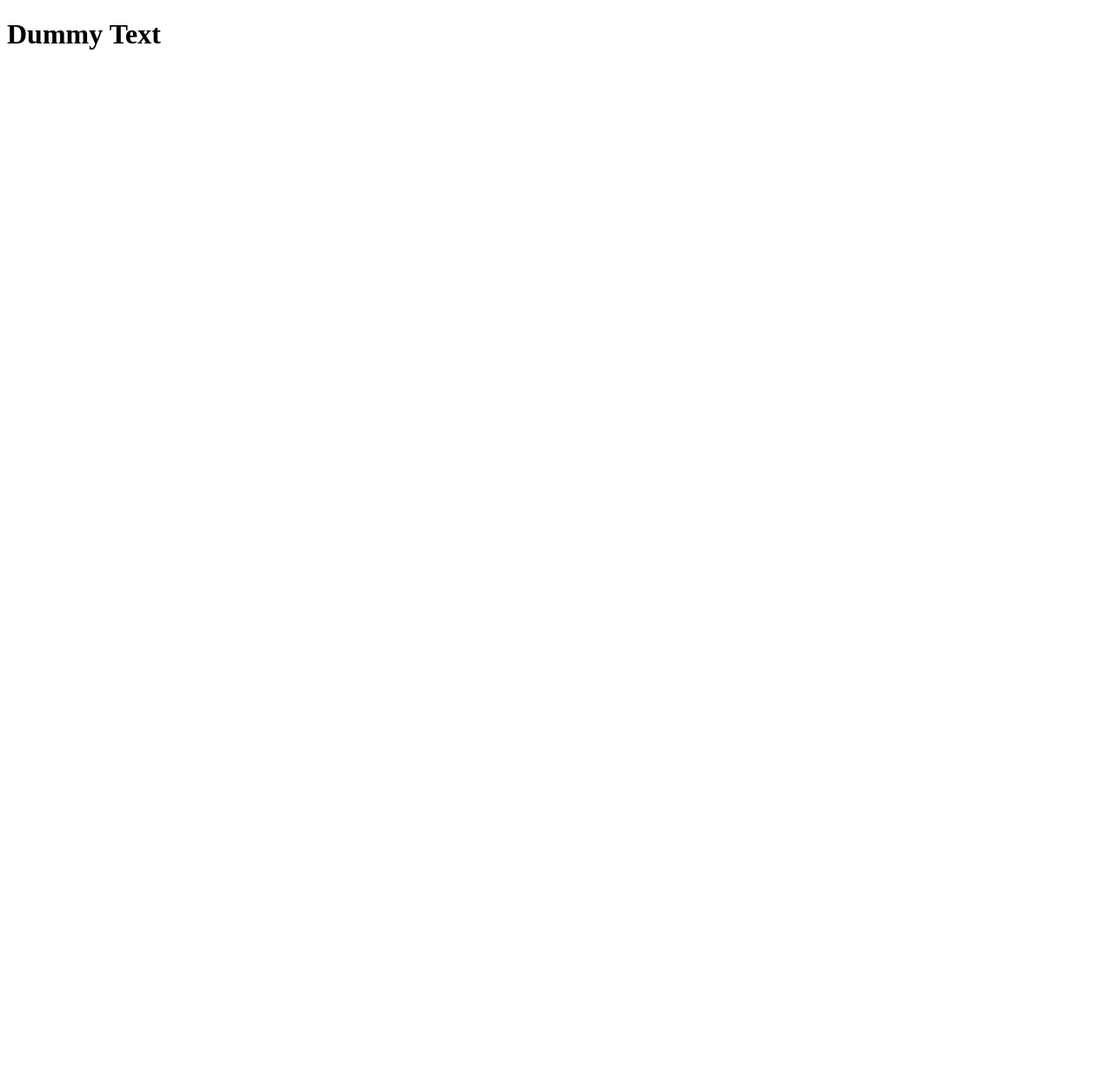
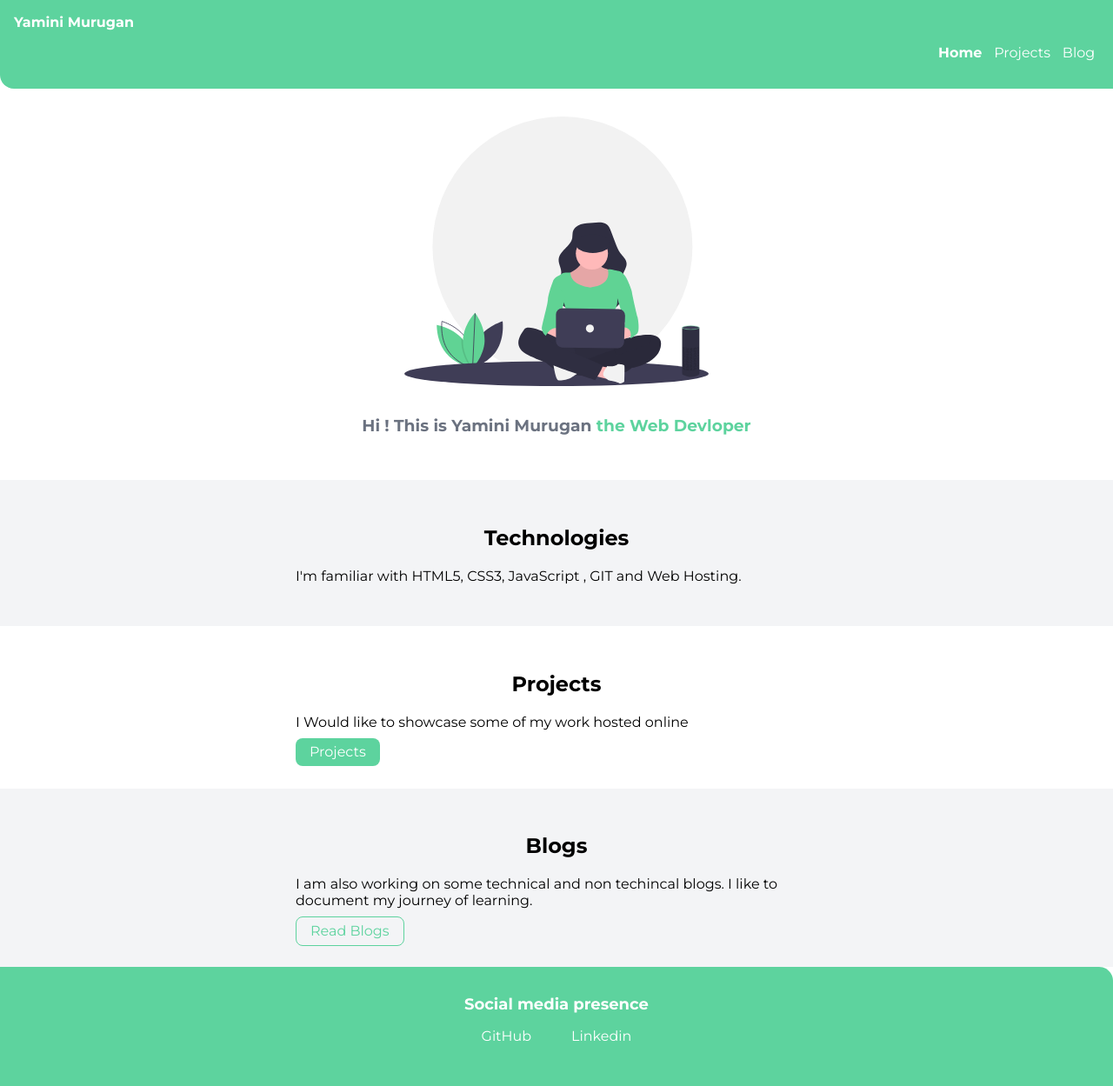
Before and after one commit to YaminiMurugan/Design_Website_01, a plain HTML site: page index.html in a window 1280 px wide. Shown: the whole page at 87% size. Before the commit the page ends 800 px from the top, so only its background shows below. Drawn offline with Linux system fonts and the light colour scheme.

Commit message:
Draft Version : Home , Project
WIP For blog

```diff
--- a/index.html
+++ b/index.html
@@ -5,8 +5,58 @@
     <meta http-equiv="X-UA-Compatible" content="IE=edge">
     <meta name="viewport" content="width=device-width, initial-scale=1.0">
     <title> Home | Yamini_Murugan</title>
+    <!-- Favicon-->
+    <link rel="icon" href="\Images\Wfavicon.png" type="image/png"/>
+    <!-- External Css-->
+    <link rel="stylesheet" href="\styles.css"/>
 </head>
 <body>
-    <h1> Dummy Text</h1>
+    <nav class="nav-container">
+            <div class="nav-brand">
+                Yamini Murugan </div>
+            <ul class ="no-bullet">
+                <li class="ul-inline"><a class="li-a active" href="/">Home</a></li>
+                <li class="ul-inline" ><a class="li-a" href="\projects.html">Projects</a></li>
+                <li class="ul-inline" ><a class="li-a" href="\blogs.html">Blog</a></li>
+            </ul>
+    </nav>
+    <header class="hero">
+        <img class="hero-img" src="\Images\avatar.svg" alt="My Avatar">
+        <h3 class="hero-heading">Hi ! This is Yamini Murugan <span style="color: var(--primary-color);"> the Web Devloper</span></h3>
+    </header>
+    <section class="section off-white">
+        <div class="centre_cont">
+        <h1>Technologies </h1>
+        <p> I'm familiar with HTML5, CSS3, JavaScript , GIT<!--, NodeJS, ReactJS,--> and Web Hosting.
+        </p>
+    </div>
+    </section>
+    <section class="section">
+        <!-- Sections can have <h1>-->
+        <div class="centre_cont">
+            <h1> Projects </h1>
+        <p>
+            I Would like to showcase some of my work hosted online
+        </p>
+        <a class= "links link-primary" href=" /"> Projects </a>
+    </div>
+        </section>
+        <section class="section off-white">
+            <div class="centre_cont">
+            <h1>Blogs</h1>
+            <p> I am also working on some technical and non techincal blogs.
+                I like to document my journey of learning.
+            </p>
+            <a class= "links link-secondary" href="/"> Read Blogs </a>
+        </div>
+        </section>
+
+        <footer class="footer">
+            <div class="footer-header">Social media presence</div>
+            <ul class="social-links no-bullet ">
+                <li class="ul-inline"><a class= "links" href="https://github.com/YaminiMurugan"> GitHub</a> </li>
+                <li class="ul-inline" ><a class= "links" href="https://www.linkedin.com/in/yamini-m-92bb35129/"> Linkedin </a> </li>
+            </ul>
+        </footer>
 </body>
 </html>
--- a/styles.css
+++ b/styles.css
@@ -39,7 +39,7 @@ hr {
 /* links */
 .links {
     text-decoration: none;
-    padding: 0.2rem 1rem;
+    padding: 0.4rem 1rem;
 }
 
 .link-primary {
@@ -61,6 +61,7 @@ hr {
 /* Removing bullets from ul */
 .no-bullet {
     list-style: none;
+    /* display: block; */
 }
 
 /* Display property used to make block level items to appear inline */
@@ -82,6 +83,7 @@ hr {
 
 .nav-container .li-a {
     color: white;
+    text-decoration: none;
 }
 
 .nav-container .active {
@@ -155,3 +157,8 @@ hr {
 .margin-md {
     margin-bottom: 1rem;
 }
+
+/* Article
+.article a {
+    display: block;
+}*/
```
Also changed, not shown: Library/components.html (+6 -3 lines), blogs.html (+34 -0 lines), projects.html (+63 -0 lines), Images/Bfavicon.png (added), Images/Lfavicon.png (renamed from Images/favicon.png), Images/PFavicon.png (added), Images/Wfavicon.png (added).
